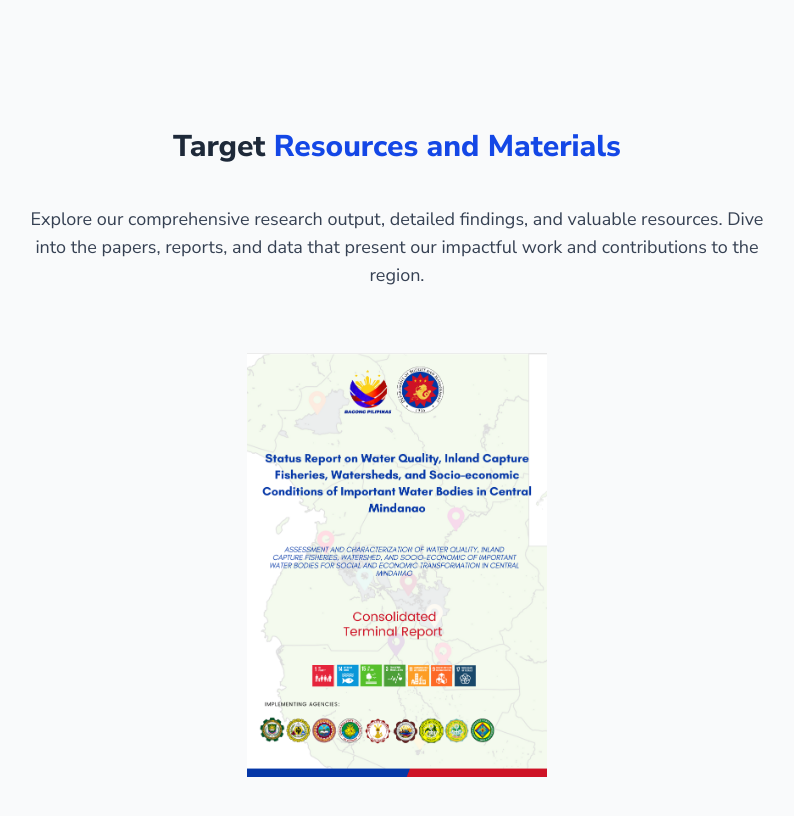
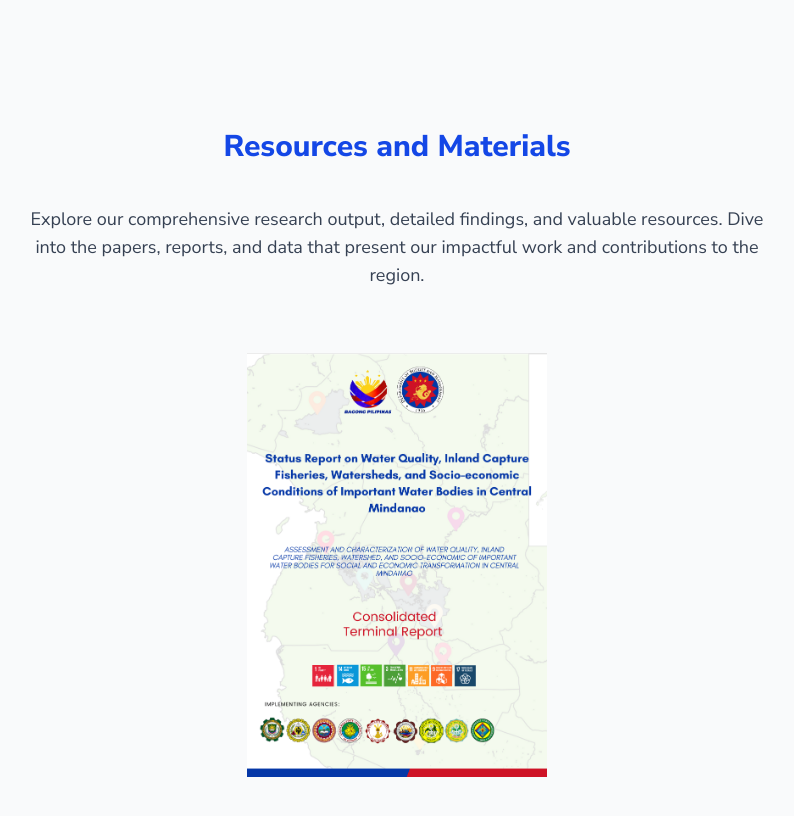
Before and after one commit to minsupala-irdc/minsupalairdc.nextjs.frontend, a Next.js app: page / in a window 1280 px wide. Shown: the part 4320-5136 px from the top of the page, without its empty margins (243-1037 px from the left). Built offline with nearby package versions, Linux system fonts and the light colour scheme; a web font is replaced by a local one.

Commit message:
removed the word target in the resources and materials

```diff
--- a/src/app/page.tsx
+++ b/src/app/page.tsx
@@ -448,7 +448,6 @@ function CreateHighlightsProject1() {
         {" "}
         {/* Added padding, background, shadow, and rounded corners */}
         <h3 className="text-3xl mb-10 sm:text-3xl font-extrabold text-gray-800 text-center leading-tight">
-          Target{" "}
           <span className="text-blue-700">Resources and Materials</span>
         </h3>
         <p className="md:text-lg text-xl text-gray-700 max-w-3xl mx-auto ">
```
